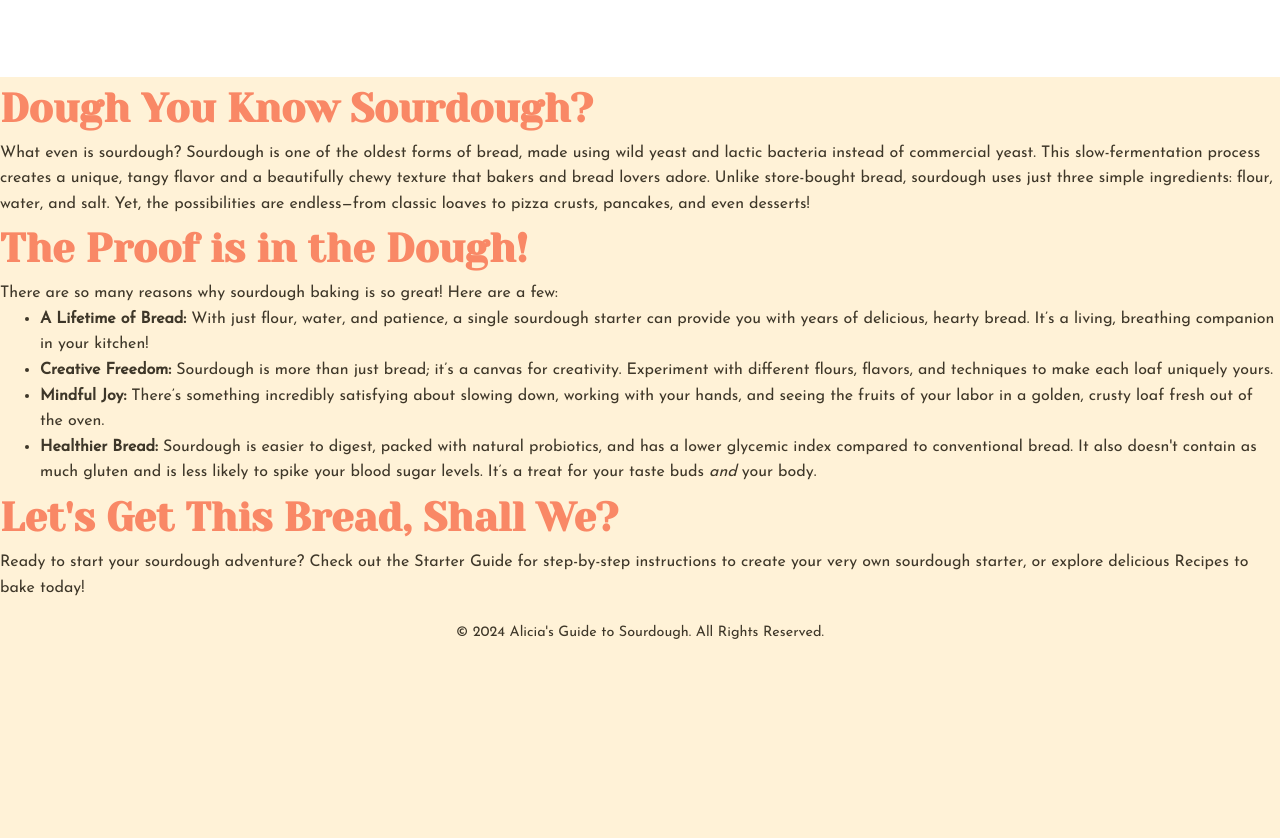
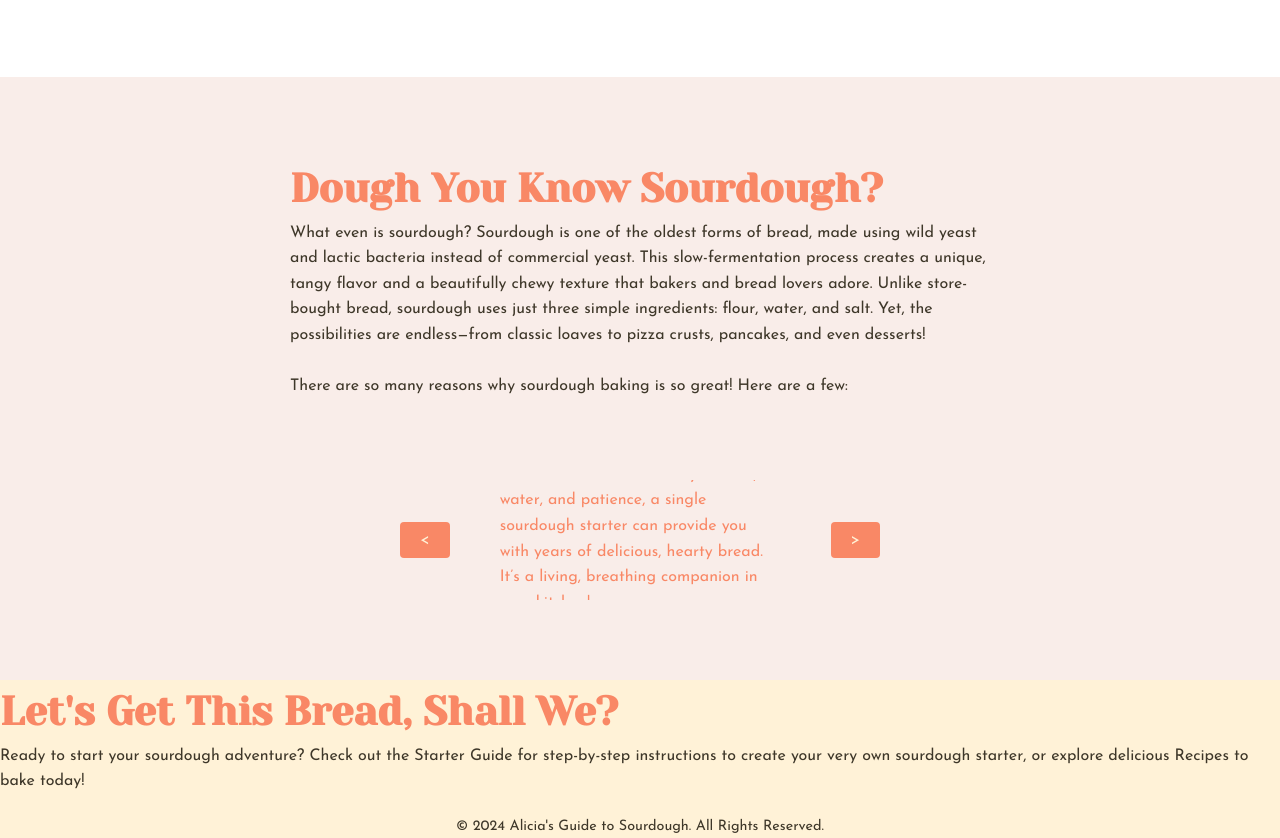
Before and after one commit to abarlow4944/sourdoughWebsite, a plain HTML site: page index.html in a window 1280 px wide. Shown: the part 1397-2235 px from the top of the page. Before the commit the page ends 2041 px from the top, so only its background shows below. Drawn offline with Linux system fonts and the light colour scheme.

Commit message:
Added carousel feature for the Dough You Know Sourdough section on homepage.

```diff
--- a/index.html
+++ b/index.html
@@ -53,6 +53,7 @@
                     <h2>Bready, Set, Go!</h2>
                     <p>Welcome to Alicia's Sourdough Guide! A cozy corner on the web dedicated to all things sourdough: from nurturing your first starter to mastering artisan loaves. Whether you’re a beginner or a seasoned baker, you’ll find everything you need to help your sourdough passion thrive.</p>
                 </div>
+
                 <div class= "imageContent">
                     <img src= "images/sourdoughPink.jpg" alt= "Sourdough Bread" />
                 </div>
@@ -65,6 +66,7 @@
                     <h2>About Me</h2>
                     <p>Hi, I’m Alicia—a home baker who fell in love with sourdough during my search for a new hobby. What started as a way to pass the time quickly became a passion for nurturing my starter and experimenting with new recipes. If the thought of creating and maintaining a sourdough starter feels overwhelming, you’re not alone—I’ve been there too. But here’s the good news: sourdough doesn’t have to be complicated! Here, I’ll break it all down into easy, manageable steps to help you succeed at every stage, whether it’s your first starter or your 50th loaf. Together, we’ll make sourdough baking simple, rewarding, and, most importantly, fun!</p>
                 </div>
+
                 <div class= "imageRow">
                     <img src= "images/firstLoaf.jpg" alt= "Sourdough Bread" class= "circleImage" />
                     <img src= "images/figWalnutCrossSection.jpg" alt= "Sourdough Bread Cross-section" class= "circleImage" />
@@ -73,23 +75,39 @@
             </div>
         </section>
 
-        <section>
-            <h2>Dough You Know Sourdough?</h2>
-            <p>What even is sourdough? Sourdough is one of the oldest forms of bread, made using wild yeast and lactic bacteria instead of commercial yeast. This slow-fermentation process creates a unique, tangy flavor and a beautifully chewy texture that bakers and bread lovers adore. Unlike store-bought bread, sourdough uses just three simple ingredients: flour, water, and salt. Yet, the possibilities are endless—from classic loaves to pizza crusts, pancakes, and even desserts!</p>
-        </section>
+        <section class="doughYouKnow">
+            <div class ="contentWrapper">
+                <div class="textContent">
+                    <h2>Dough You Know Sourdough?</h2>
+                    <p>What even is sourdough? Sourdough is one of the oldest forms of bread, made using wild yeast and lactic bacteria instead of commercial yeast. This slow-fermentation process creates a unique, tangy flavor and a beautifully chewy texture that bakers and bread lovers adore. Unlike store-bought bread, sourdough uses just three simple ingredients: flour, water, and salt. Yet, the possibilities are endless—from classic loaves to pizza crusts, pancakes, and even desserts!<br><br>
 
-        <section>
-            <h2>The Proof is in the Dough!</h2>
-            <p>There are so many reasons why sourdough baking is so great! Here are a few:</p>
-                <ul>
-                    <li><b>A Lifetime of Bread:</b> With just flour, water, and patience, a single sourdough starter can provide you with years of delicious, hearty bread. It’s a living, breathing companion in your kitchen!<br></li>
+                    <p>There are so many reasons why sourdough baking is so great! Here are a few:</p>
+                </div>
+            </div>
 
-                    <li><b>Creative Freedom:</b> Sourdough is more than just bread; it’s a canvas for creativity. Experiment with different flours, flavors, and techniques to make each loaf uniquely yours.<br></li>
+            <div class="carousel">
+                <button class="carouselButton prev" aria-label="Previous Benefit">&lt</button>
 
-                    <li><b>Mindful Joy:</b> There’s something incredibly satisfying about slowing down, working with your hands, and seeing the fruits of your labor in a golden, crusty loaf fresh out of the oven.<br></li>
+                <div class="carouselContent">
+                    <div class="carouselItem active">
+                        <b>A Lifetime of Bread:</b> With just flour, water, and patience, a single sourdough starter can provide you with years of delicious, hearty bread. It’s a living, breathing companion in your kitchen!<br>
+                    </div>
 
-                    <li><b>Healthier Bread:</b> Sourdough is easier to digest, packed with natural probiotics, and has a lower glycemic index compared to conventional bread. It also doesn't contain as much gluten and is less likely to spike your blood sugar levels. It’s a treat for your taste buds <i>and </i>your body.</li>
-                </ul>
+                    <div class="carouselItem">
+                        <b>Creative Freedom:</b> Sourdough is more than just bread; it’s a canvas for creativity. Experiment with different flours, flavors, and techniques to make each loaf uniquely yours.<br>
+                    </div>
+
+                    <div class="carouselItem">
+                        <b>Mindful Joy:</b> There’s something incredibly satisfying about slowing down, working with your hands, and seeing the fruits of your labor in a golden, crusty loaf fresh out of the oven.<br>
+                    </div>
+
+                    <div class="carouselItem"><b>Healthier Bread:</b> Sourdough is easier to digest, packed with natural probiotics, and has a lower glycemic index compared to conventional bread. It also doesn't contain as much gluten and is less likely to spike your blood sugar levels. It’s a treat for your taste buds <i>and</i> your body.
+                    </div>
+                </div>
+
+                <button class="carouselButton next" aria-label="Next Benefit">&gt</button>
+            </div>
+
         </section>
 
         <section>
@@ -107,5 +125,6 @@
 
     <!-- scripts-->
     <script src="scripts/aboutMeAnimation.js"></script>
+    <script src="scripts/doughYouKnowCarousel.js"></script>
 </body>
 </html>
--- /dev/null
+++ b/scripts/doughYouKnowCarousel.js
@@ -0,0 +1,34 @@
+// for the carousel feature under the Dough You Know Sourdough section on the homepage
+
+document.addEventListener("DOMContentLoaded", function() {
+    // find the necessary elements
+    const items = document.querySelectorAll(".carouselItem");
+    const prevButton = document.querySelector(".carouselButton.prev");
+    const nextButton = document.querySelector(".carouselButton.next");
+
+    let currentIndex = 0; // keeps track of which benefit is being displayed
+
+    function showItem(index) {
+        items.forEach((item, i) => { // go through every item
+            if(i == index){ //if the item matches the one we want to display
+                item.classList.add("active"); //make it active
+            }
+            else{
+                item.classList.remove("active"); //make it not active
+            }
+        });
+    }
+
+    prevButton.addEventListener("click", () => { // if the prev button is clicked
+        currentIndex = (currentIndex - 1 + items.length) % items.length; // Loop backward
+        showItem(currentIndex);
+    });
+
+    nextButton.addEventListener("click", () => { // if the next button is clicked
+        currentIndex = (currentIndex + 1) % items.length; // Loop forward
+        showItem(currentIndex);
+    });
+
+    // Initialize the first item
+    showItem(currentIndex);
+});
--- a/styles/style.css
+++ b/styles/style.css
@@ -12,6 +12,7 @@
     --white: #FFFFFF;
     --black: #000000;
     --brown: #3e3729;
+    --pink: #F9EDE9;
 
     --titleFont: 'Yeseva One', serif;
     --bodyFont: 'Josefin Sans', serif;
@@ -199,6 +200,45 @@ header {
     transform: translateY(50px);
 }
 
+/* Dough You Know Section */
+.doughYouKnow{
+    background-color: var(--pink);
+}
+
+.carousel{
+    display: flex;
+    align-items: center;
+    justify-content: space-between;
+    flex-direction: row;
+    gap: 20px;
+    margin: 0px 400px;
+    padding-bottom: 80px;
+}
+
+.carouselContent{
+    display: flex;
+    align-items: center;
+    padding: 0px 30px;
+    flex: 1;
+    overflow: hidden;
+    position: relative;
+    height: 120px;
+}
+
+.carouselItem{
+    flex: 1;
+    position: absolute;
+    visibility: hidden; /* to ensure user can't interact with it */
+    opacity: 0;
+    width: 100%;
+    transition: opacity 0.5s ease-in-out; /* smooth fade transition */
+}
+
+.carouselItem.active{
+    visibility: visible;
+    opacity: 1;
+    position: relative;
+}
 
 /* List Styling */
 section ul, section ol {
```
